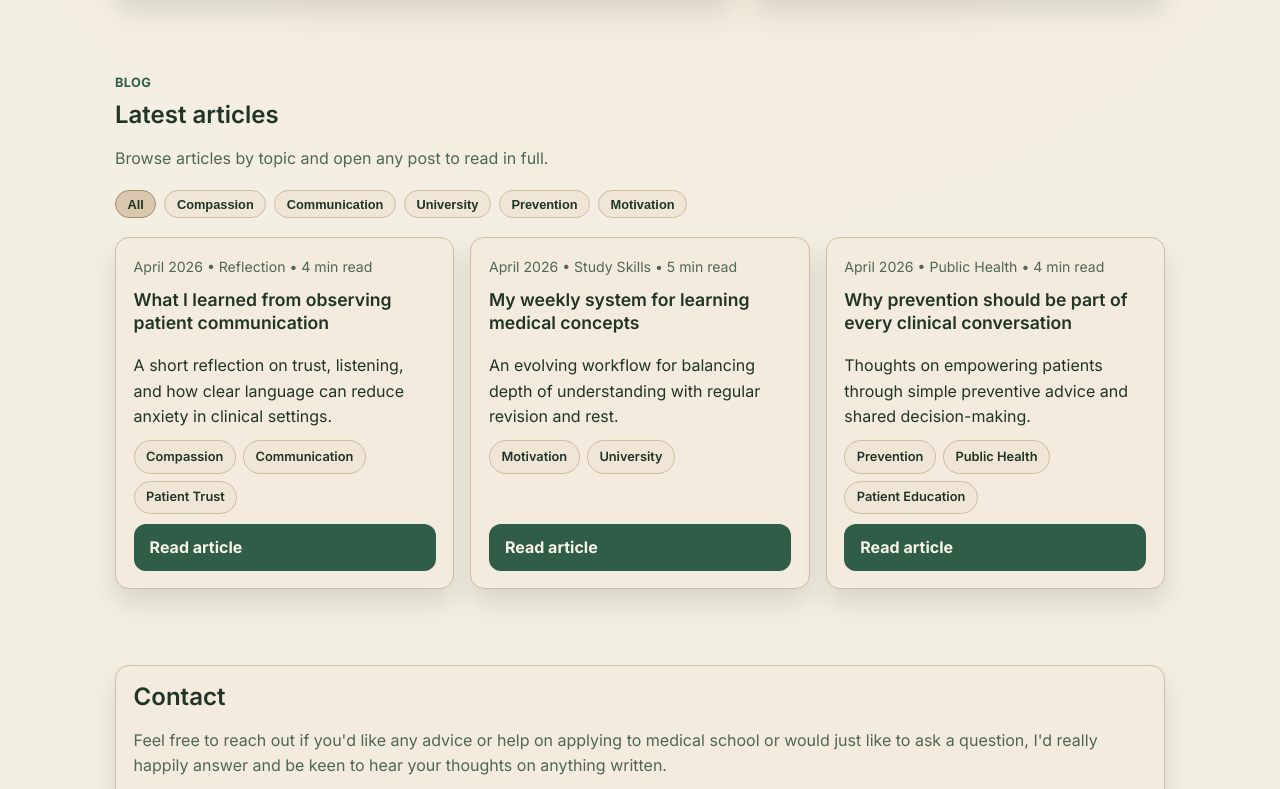
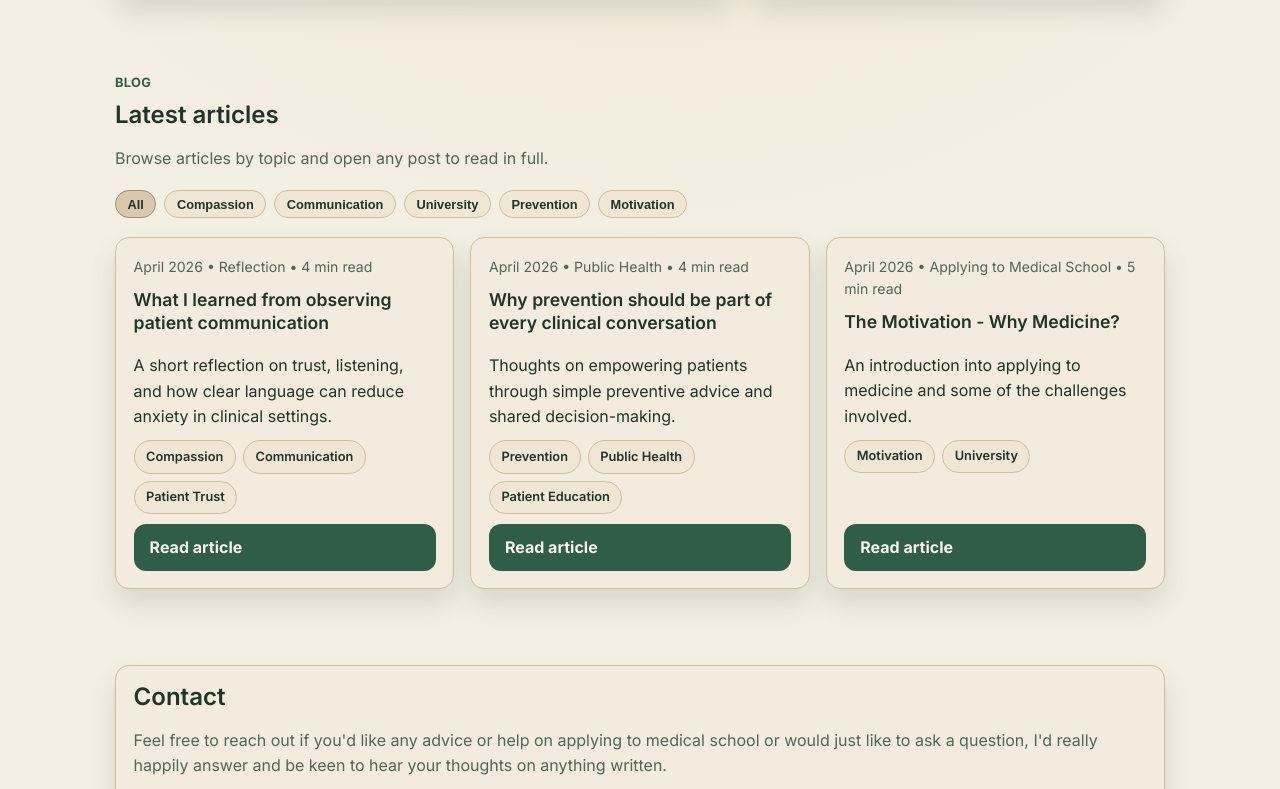
Before and after one commit to OC-976/Oliver-blog, a plain HTML site: page index.html in a window 1280 px wide. Shown: the part 598-1387 px from the top of the page. Drawn offline with Linux system fonts and the light colour scheme.

Commit message:
Update index.html

```diff
--- a/index.html
+++ b/index.html
@@ -52,10 +52,10 @@
       </div>
     </section>
 
-    <section id="articles" class="section section-tight reveal">
+    <section class="section section-tight reveal">
       <div class="container">
         <p class="eyebrow">Blog</p>
-        <h2 class="page-title">Latest articles</h2>
+        <h2 id="articles" class="page-title">Latest articles</h2>
         <p class="section-intro">
           Browse articles by topic and open any post to read in full.
         </p>
@@ -82,17 +82,6 @@
             <a class="btn btn-primary post-read-btn" href="posts/patient-communication.html">Read article</a>
           </article>
 
-          <article class="card post-card reveal" data-tags="study evidence-based resilience learning">
-            <p class="post-meta">April 2026 • Study Skills • 5 min read</p>
-            <h2>My weekly system for learning medical concepts</h2>
-            <p>An evolving workflow for balancing depth of understanding with regular revision and rest.</p>
-            <ul class="tag-list">
-              <li>Motivation</li>
-              <li>University</li>
-            </ul>
-            <a class="btn btn-primary post-read-btn" href="posts/why-medicine.html">Read article</a>
-          </article>
-
           <article class="card post-card reveal" data-tags="prevention public-health patient-education leadership">
             <p class="post-meta">April 2026 • Public Health • 4 min read</p>
             <h2>Why prevention should be part of every clinical conversation</h2>
@@ -104,6 +93,19 @@
             </ul>
             <a class="btn btn-primary post-read-btn" href="posts/prevention-in-clinical-conversations.html">Read article</a>
           </article>
+
+          <article class="card post-card reveal" data-tags="study evidence-based resilience learning">
+            <p class="post-meta">April 2026 • Applying to Medical School • 5 min read</p>
+            <h2>The Motivation - Why Medicine?</h2>
+            <p>An introduction into applying to medicine and some of the challenges involved.</p>
+            <ul class="tag-list">
+              <li>Motivation</li>
+              <li>University</li>
+
+            </ul>
+            <a class="btn btn-primary post-read-btn" href="posts/why-medicine.html">Read article</a>
+          </article>
+
         </div>
       </div>
     </section>
```
